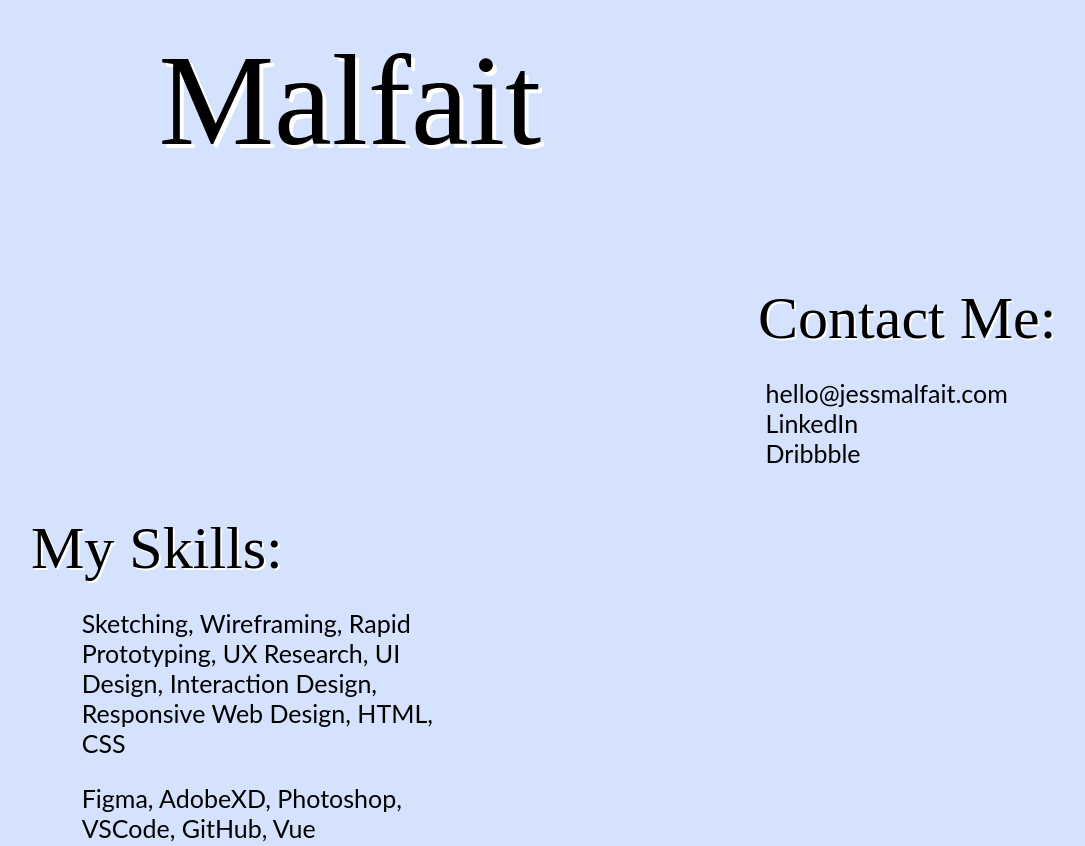
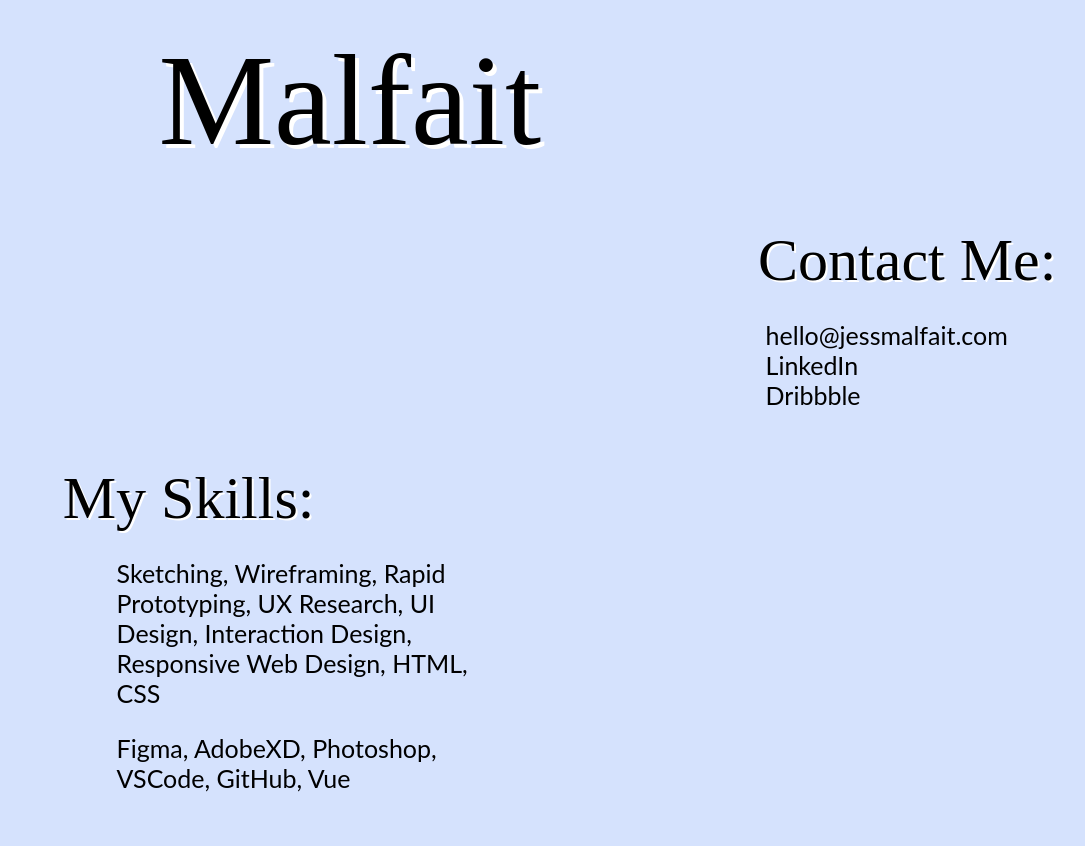
Before and after one commit to jjmalfoy/UX_UI_HW_19, a plain HTML site: page index.html in a window 1280 px wide. Shown: the part 125-971 px from the top of the page, without its empty margins (27-1112 px from the left). Drawn offline with Linux system fonts and the light colour scheme; files whose address does not match are found by name.

Commit message:
Clean up info bubbles

```diff
--- a/css/style.css
+++ b/css/style.css
@@ -82,6 +82,7 @@
     grid-column: col-start 1 / span 9;
     grid-row: 5 / 9;
     padding-top: 10%;
+    padding-left: 3.333%;
 }
 
 #info-bubble3 {
@@ -143,10 +144,14 @@ body {
 
 
 #skills-bubble {
-    height: 490px;
-    width: 725px;
+    height: 820px;
+    width: 770px;
     background-image: url('../images/skills-image-bubble.svg');
+    padding-top: 2%;
+}
 
+#skills-bubble-header {
+    padding-top: 3.333%;
 }
 
 #contact-me-bubble {
@@ -155,6 +160,7 @@ body {
     height: 600px;
     width: 650px;
     background-image: url('../images/contact-bubble2.svg');
+    padding-top: 5%;
 }
 
 .svg-container {
--- a/index.html
+++ b/index.html
@@ -31,7 +31,9 @@
                     <div id="info-bubble2" class="info-bubble">
 
                             <div id="skills-bubble" class="svg-container">
-                                <div class="header-title-1">My Skills:</div>
+                                <div class="header-title-1"">
+                                    My Skills:
+                                </div>
                                 <div class="content">
                                     <p>Sketching, Wireframing, Rapid Prototyping, UX Research, UI Design, Interaction Design, Responsive Web Design, HTML, CSS</p>
                                 </div>
```
